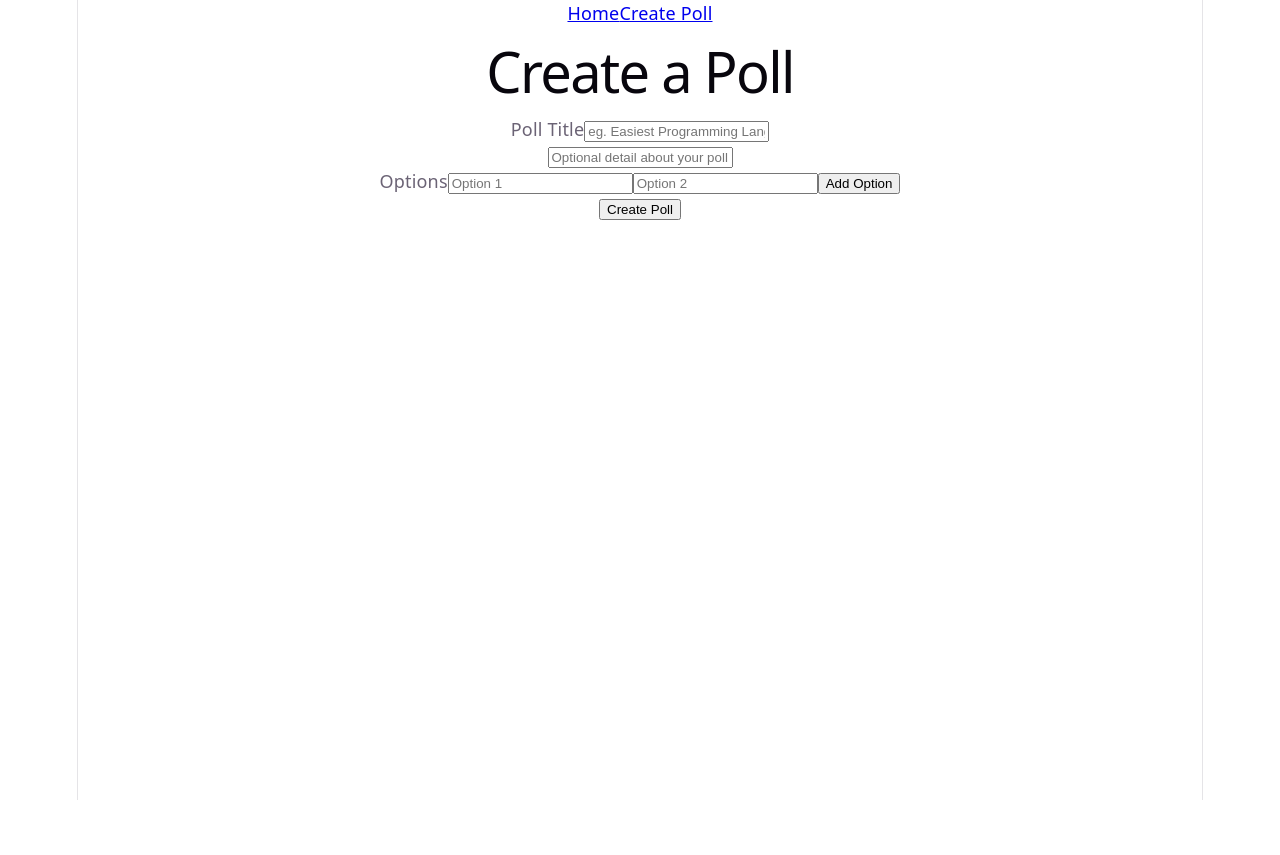
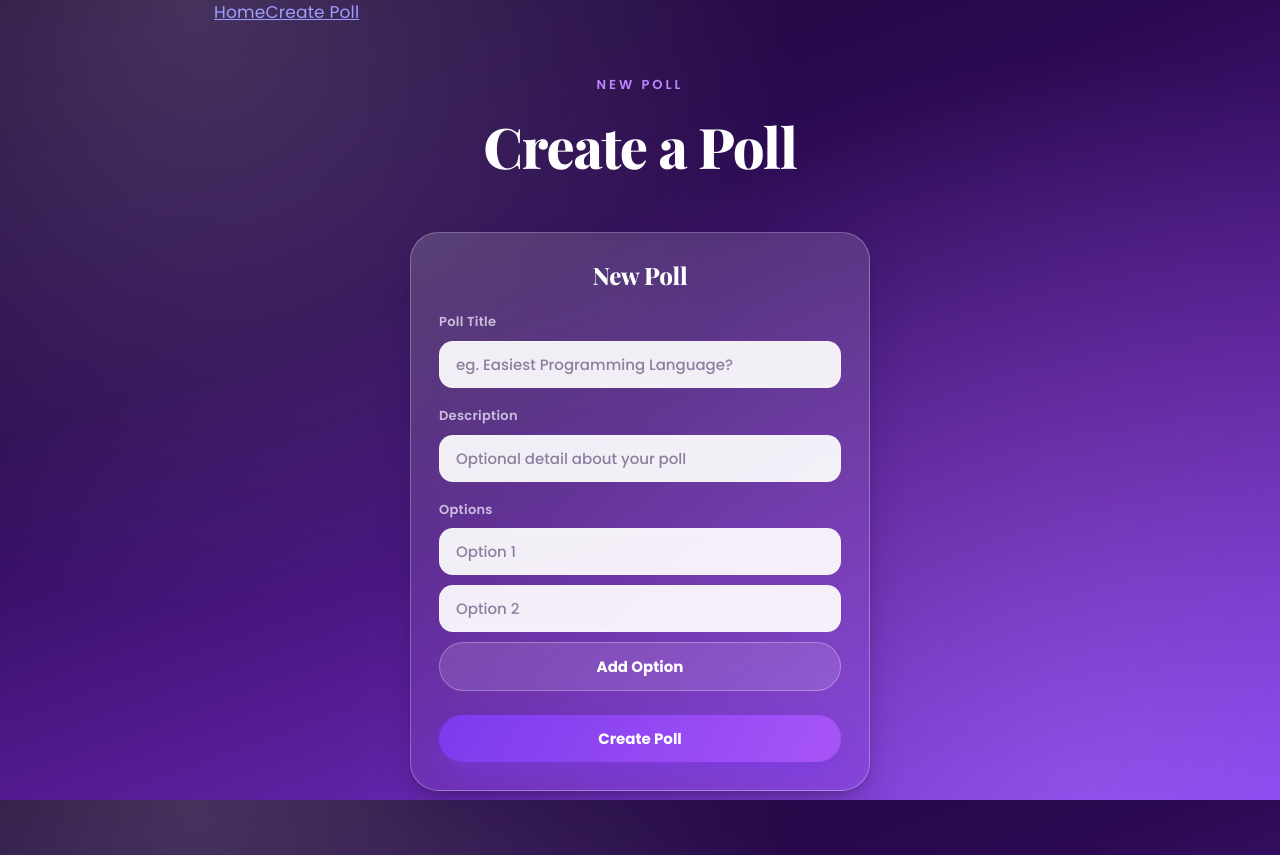
Before and after one commit to ttp-summer-2026-org/capstone1-poll-app-frontend, a React (Vite) app: page /create in a window 1280 px wide. Before the commit the page ends 800 px from the top, so only its background shows below. Built offline with nearby package versions, Linux system fonts and the light colour scheme.

Commit message:
added styling for vote/form and poll-form

```diff
--- a/src/App.css
+++ b/src/App.css
@@ -0,0 +1,43 @@
+.navbar {
+    display: flex;
+    align-items: center;
+    justify-content: space-between;
+    padding: 20px 4px;
+}
+
+.navbar .brand {
+    font-family: var(--heading);
+    font-weight: 800;
+    font-size: 20px;
+    color: var(--text-h);
+    text-decoration: none;
+    letter-spacing: -0.3px;
+}
+
+.navbar .nav-links {
+    display: flex;
+    gap: 8px;
+}
+
+.navbar a.nav-link {
+    color: var(--text);
+    text-decoration: none;
+    font-weight: 600;
+    font-size: 14px;
+    padding: 10px 18px;
+    border-radius: 999px;
+    border: 1px solid transparent;
+    transition:
+        background 0.15s ease,
+        border-color 0.15s ease;
+}
+
+.navbar a.nav-link:hover {
+    background: rgba(255, 255, 255, 0.1);
+    border-color: var(--card-border);
+}
+
+.navbar a.nav-link.active {
+    background: linear-gradient(120deg, var(--purple-600), var(--purple-500));
+    color: #fff;
+}
--- a/src/components/PollForm.jsx
+++ b/src/components/PollForm.jsx
@@ -18,10 +18,12 @@ function PollForm({onSubmit}){
     };
 
     return (
-        <form onSubmit={handleSubmit}>
+        <form className="card" onSubmit={handleSubmit}>
+            <h2>New Poll</h2>
             <div className = "form-group">
                 <label htmlFor="title">Poll Title</label>
                 <input
+                className="input"
                 id = "title"
                 type = "text"
                 value = {title}
@@ -30,8 +32,10 @@ function PollForm({onSubmit}){
             </div>
 
             <div className = "form-group">
-                <label htmlFor="description"></label>
-                <input type="text"
+                <label htmlFor="description">Description</label>
+                <input
+                className="input"
+                type="text"
                 id = "description"
                 value = {description}
                 onChange={(e)=>setDescription(e.target.value)}
@@ -39,17 +43,20 @@ function PollForm({onSubmit}){
             </div>
              <div className="form-group">
                 <label>Options</label>
+                <div className="options-editor">
                     {options.map((option,index)=>(
                         <input
+                        className="input"
                         type="text"
                         key ={index}
                         value={option}
                         onChange={(e) => handleOptionChange(index, e.target.value)}
                         placeholder={`Option ${index+1}`}   />
                     ))}
-                <button type="button" className="btn" onClick={addOption}>Add Option</button>
                 </div>
-             <button type="submit" className="btn">Create Poll</button>
+                <button type="button" className="btn btn-secondary" onClick={addOption}>Add Option</button>
+             </div>
+             <button type="submit" className="btn btn-primary">Create Poll</button>
         </form>
 
     )
--- a/src/index.css
+++ b/src/index.css
@@ -1,25 +1,43 @@
+@import url("https://fonts.googleapis.com/css2?family=Playfair+Display:wght@700;800;900&family=Poppins:wght@400;500;600;700;800&display=swap");
+
 :root {
-    --text: #6b6375;
-    --text-h: #08060d;
-    --bg: #fff;
-    --border: #e5e4e7;
-    --code-bg: #f4f3ec;
-    --accent: #aa3bff;
-    --accent-bg: rgba(170, 59, 255, 0.1);
-    --accent-border: rgba(170, 59, 255, 0.5);
-    --social-bg: rgba(244, 243, 236, 0.5);
+    --purple-950: #1a0533;
+    --purple-900: #2b0a52;
+    --purple-800: #3f1272;
+    --purple-700: #5b1f9e;
+    --purple-600: #7c3aed;
+    --purple-500: #a855f7;
+    --purple-400: #c084fc;
+    --purple-glow: rgba(196, 132, 252, 0.35);
+
+    --text: #f3ecff;
+    --text-muted: rgba(243, 236, 255, 0.75);
+    --text-h: #ffffff;
+
+    --card-bg: linear-gradient(
+        165deg,
+        rgba(255, 255, 255, 0.16),
+        rgba(168, 85, 247, 0.12)
+    );
+    --card-border: rgba(255, 255, 255, 0.28);
+    --panel-bg: #ffffff;
+    --panel-text: #1a0533;
+    --option-border: rgba(124, 58, 237, 0.45);
+    --option-border-active: var(--purple-600);
+    --option-bg-active: rgba(124, 58, 237, 0.08);
+
     --shadow:
-        rgba(0, 0, 0, 0.1) 0 10px 15px -3px, rgba(0, 0, 0, 0.05) 0 4px 6px -2px;
+        rgba(43, 10, 82, 0.45) 0 20px 40px -12px,
+        rgba(0, 0, 0, 0.25) 0 4px 12px -4px;
 
-    --sans: system-ui, "Segoe UI", Roboto, sans-serif;
-    --heading: system-ui, "Segoe UI", Roboto, sans-serif;
+    --sans: "Poppins", system-ui, "Segoe UI", Roboto, sans-serif;
+    --heading: "Playfair Display", Georgia, serif;
     --mono: ui-monospace, Consolas, monospace;
 
-    font: 18px/145% var(--sans);
+    font: 17px/145% var(--sans);
     letter-spacing: 0.18px;
-    color-scheme: light dark;
+    color-scheme: dark;
     color: var(--text);
-    background: var(--bg);
     font-synthesis: none;
     text-rendering: optimizeLegibility;
     -webkit-font-smoothing: antialiased;
@@ -30,70 +48,278 @@
     }
 }
 
-@media (prefers-color-scheme: dark) {
-    :root {
-        --text: #9ca3af;
-        --text-h: #f3f4f6;
-        --bg: #16171d;
-        --border: #2e303a;
-        --code-bg: #1f2028;
-        --accent: #c084fc;
-        --accent-bg: rgba(192, 132, 252, 0.15);
-        --accent-border: rgba(192, 132, 252, 0.5);
-        --social-bg: rgba(47, 48, 58, 0.5);
-        --shadow:
-            rgba(0, 0, 0, 0.4) 0 10px 15px -3px,
-            rgba(0, 0, 0, 0.25) 0 4px 6px -2px;
-    }
-
-    #social .button-icon {
-        filter: invert(1) brightness(2);
-    }
-}
-
 body {
     margin: 0;
+    min-height: 100svh;
+    background: radial-gradient(
+            circle at 15% 0%,
+            rgba(255, 255, 255, 0.18),
+            transparent 45%
+        ),
+        radial-gradient(
+            circle at 85% 100%,
+            rgba(192, 132, 252, 0.35),
+            transparent 55%
+        ),
+        linear-gradient(
+            160deg,
+            var(--purple-950) 0%,
+            var(--purple-900) 35%,
+            var(--purple-700) 70%,
+            var(--purple-600) 100%
+        );
+    background-attachment: fixed;
 }
 
 #root {
-    width: 1126px;
-    max-width: 100%;
+    width: 100%;
+    max-width: 900px;
     margin: 0 auto;
-    text-align: center;
-    border-inline: 1px solid var(--border);
     min-height: 100svh;
     display: flex;
     flex-direction: column;
     box-sizing: border-box;
+    padding: 0 24px;
 }
 
 h1,
-h2 {
+h2,
+h3 {
     font-family: var(--heading);
-    font-weight: 500;
+    font-weight: 800;
     color: var(--text-h);
+    margin: 0 0 8px;
 }
 
 h1 {
     font-size: 56px;
-    letter-spacing: -1.68px;
-    margin: 32px 0;
+    line-height: 1.05;
+    letter-spacing: -1.2px;
+    margin: 0 0 24px;
     @media (max-width: 1024px) {
-        font-size: 36px;
-        margin: 20px 0;
+        font-size: 38px;
     }
 }
+
 h2 {
     font-size: 24px;
-    line-height: 118%;
+    line-height: 122%;
     letter-spacing: -0.24px;
-    margin: 0 0 8px;
-    @media (max-width: 1024px) {
-        font-size: 20px;
-    }
 }
+
 p {
     margin: 0;
+    color: var(--text-muted);
+}
+
+.eyebrow {
+    display: inline-block;
+    font-family: var(--sans);
+    font-weight: 600;
+    font-size: 13px;
+    letter-spacing: 3px;
+    text-transform: uppercase;
+    color: var(--purple-400);
+    margin-bottom: 12px;
+}
+
+.page-title {
+    text-align: center;
+}
+
+/* layout */
+.page-shell {
+    flex: 1;
+    display: flex;
+    flex-direction: column;
+    align-items: center;
+    justify-content: center;
+    text-align: center;
+    padding: 48px 0 64px;
+    gap: 8px;
+}
+
+/* glass card */
+.card {
+    width: 100%;
+    max-width: 460px;
+    margin-top: 24px;
+    padding: 28px;
+    box-sizing: border-box;
+    border-radius: 28px;
+    background: var(--card-bg);
+    border: 1px solid var(--card-border);
+    backdrop-filter: blur(16px);
+    -webkit-backdrop-filter: blur(16px);
+    box-shadow: var(--shadow);
+}
+
+.card h2 {
+    text-align: center;
+    margin-bottom: 20px;
+}
+
+/* form elements */
+.form-group {
+    text-align: left;
+    margin-bottom: 16px;
+}
+
+.form-group label {
+    display: block;
+    font-weight: 600;
+    font-size: 13px;
+    letter-spacing: 0.3px;
+    color: var(--text-muted);
+    margin-bottom: 6px;
+}
+
+.input {
+    width: 100%;
+    box-sizing: border-box;
+    padding: 12px 16px;
+    border-radius: 14px;
+    border: 1px solid var(--card-border);
+    background: rgba(255, 255, 255, 0.92);
+    color: var(--panel-text);
+    font: 600 15px/1.4 var(--sans);
+}
+
+.input::placeholder {
+    color: #8b7fa0;
+    font-weight: 500;
+}
+
+.input:focus {
+    outline: none;
+    border-color: var(--purple-400);
+    box-shadow: 0 0 0 3px var(--purple-glow);
+}
+
+/* option rows (vote form) */
+.options-panel {
+    background: var(--panel-bg);
+    border-radius: 18px;
+    padding: 14px;
+    display: flex;
+    flex-direction: column;
+    gap: 10px;
+}
+
+.option-row {
+    display: flex;
+    align-items: center;
+    gap: 12px;
+    padding: 14px 16px;
+    border-radius: 12px;
+    border: 1.5px solid var(--option-border);
+    color: var(--panel-text);
+    font-weight: 700;
+    font-size: 15px;
+    cursor: pointer;
+    transition:
+        border-color 0.15s ease,
+        background 0.15s ease;
+}
+
+.option-row:hover {
+    border-color: var(--option-border-active);
+}
+
+.option-row.is-selected {
+    border-color: var(--option-border-active);
+    background: var(--option-bg-active);
+}
+
+.option-row input[type="radio"] {
+    position: absolute;
+    opacity: 0;
+    pointer-events: none;
+}
+
+.option-radio {
+    width: 22px;
+    height: 22px;
+    flex-shrink: 0;
+    border-radius: 50%;
+    border: 2px solid var(--purple-600);
+    display: flex;
+    align-items: center;
+    justify-content: center;
+}
+
+.option-radio::after {
+    content: "";
+    width: 10px;
+    height: 10px;
+    border-radius: 50%;
+    background: var(--purple-600);
+    transform: scale(0);
+    transition: transform 0.15s ease;
+}
+
+.option-row.is-selected .option-radio::after {
+    transform: scale(1);
+}
+
+/* options editor (create poll form) */
+.options-editor {
+    display: flex;
+    flex-direction: column;
+    gap: 10px;
+    margin-bottom: 10px;
+}
+
+/* buttons */
+.btn {
+    display: inline-block;
+    box-sizing: border-box;
+    font: 700 15px/1 var(--sans);
+    padding: 16px 24px;
+    border-radius: 999px;
+    border: none;
+    text-align: center;
+    text-decoration: none;
+    cursor: pointer;
+    transition:
+        transform 0.15s ease,
+        box-shadow 0.15s ease,
+        opacity 0.15s ease;
+}
+
+.btn-primary {
+    width: 100%;
+    margin-top: 8px;
+    color: #fff;
+    background: linear-gradient(
+        120deg,
+        var(--purple-600),
+        var(--purple-500)
+    );
+    box-shadow: 0 12px 24px -8px rgba(124, 58, 237, 0.65);
+}
+
+.btn-primary:hover {
+    transform: translateY(-1px);
+    box-shadow: 0 16px 28px -8px rgba(124, 58, 247, 0.75);
+}
+
+.btn-secondary {
+    width: 100%;
+    color: var(--text-h);
+    background: rgba(255, 255, 255, 0.12);
+    border: 1px solid var(--card-border);
+}
+
+.btn-secondary:hover {
+    background: rgba(255, 255, 255, 0.2);
+}
+
+.btn-link {
+    background: none;
+    padding: 4px;
+    color: var(--purple-400);
+    text-decoration: underline;
 }
 
 code,
@@ -108,5 +334,5 @@ code {
     font-size: 15px;
     line-height: 135%;
     padding: 4px 8px;
-    background: var(--code-bg);
+    background: rgba(255, 255, 255, 0.1);
 }
--- a/src/pages/CreatePoll.jsx
+++ b/src/pages/CreatePoll.jsx
@@ -14,16 +14,29 @@ function CreatePoll() {
       // const newPoll = await res.json()
 
       // mock response for now
-      const newPoll = { id: Date.now(), ...pollData }
+      const newPoll = {
+        id: Date.now(),
+        title: pollData.title,
+        description: pollData.description,
+        options: pollData.options
+          .map((text) => text.trim())
+          .filter((text) => text !== '')
+          .map((text, index) => ({ id: index + 1, text })),
+      }
 
-      navigate(`/polls/${newPoll.id}`)
+      const storedPolls = JSON.parse(localStorage.getItem('polls') || '{}')
+      storedPolls[newPoll.id] = newPoll
+      localStorage.setItem('polls', JSON.stringify(storedPolls))
+
+      navigate(`/poll/${newPoll.id}`)
     } catch (err) {
       console.error('Failed to create poll:', err)
       alert('Something went wrong creating the poll.')
     }
   }
     return (
-        <div>
+        <div className="page-shell">
+            <span className="eyebrow">New Poll</span>
             <h1 className="page-title">Create a Poll</h1>
             <PollForm onSubmit={handleCreatePoll}/>
         </div>
```
Also changed, not shown: src/components/VoteForm.jsx (+6 -4 lines), src/pages/Poll.jsx (+20 -12 lines). Lines whose indentation alone changed are shown as unchanged.
